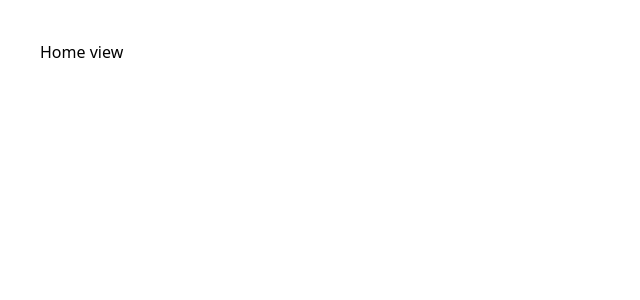
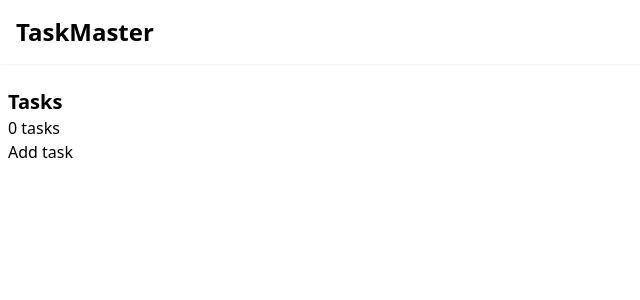
Before and after one commit to pa-bouly/TaskMaster, a Vue app: page / in a window 1280 px wide. Shown: the top 300 px of the page, without its empty margins (0-640 px from the left). Built offline with nearby package versions, Linux system fonts and the light colour scheme.

Commit message:
feat(tasksStore): init tasksStore & show basic tasks list

```diff
--- a/src/App.vue
+++ b/src/App.vue
@@ -1,8 +1,10 @@
 <script setup lang="ts">
 import { RouterView } from 'vue-router'
+import PageHeader from '@/components/PageHeader.vue'
 </script>
 
 <template>
+  <PageHeader />
   <RouterView />
 </template>
 
--- a/src/assets/main.css
+++ b/src/assets/main.css
@@ -12,7 +12,3 @@ body {
 #app {
   @apply h-full;
 }
-
-main {
-  @apply h-full;
-}
--- /dev/null
+++ b/src/components/PageHeader.vue
@@ -0,0 +1,7 @@
+<script setup lang="ts"></script>
+
+<template>
+  <header class="flex items-center justify-between p-4 bg-white shadow-sm sticky top-0">
+    <h1 class="text-2xl font-semibold">TaskMaster</h1>
+  </header>
+</template>
--- /dev/null
+++ b/src/components/TaskItem.vue
@@ -0,0 +1,16 @@
+<script setup lang="ts">
+import type { Task } from '@/stores/tasks'
+
+defineProps<{
+  task: Task
+}>()
+</script>
+
+<template>
+  <div class="border p-2">
+    <h2>Task id: {{ task.id }}</h2>
+    <p>{{ task.title }}</p>
+
+    <p>{{ task.description }}</p>
+  </div>
+</template>
--- /dev/null
+++ b/src/components/TasksList.vue
@@ -0,0 +1,14 @@
+<script setup lang="ts">
+import TaskItem from '@/components/TaskItem.vue'
+import type { Task } from '@/stores/tasks'
+
+defineProps<{
+  tasks: Task[]
+}>()
+</script>
+
+<template>
+  <div class="flex flex-col space-y-2">
+    <TaskItem v-for="task in tasks" :key="task.id" :task="task" />
+  </div>
+</template>
--- a/src/stores/counter.ts
+++ /dev/null
@@ -1,12 +0,0 @@
-import { ref, computed } from 'vue'
-import { defineStore } from 'pinia'
-
-export const useCounterStore = defineStore('counter', () => {
-  const count = ref(0)
-  const doubleCount = computed(() => count.value * 2)
-  function increment() {
-    count.value++
-  }
-
-  return { count, doubleCount, increment }
-})
--- /dev/null
+++ b/src/stores/tasks.ts
@@ -0,0 +1,38 @@
+import { ref, computed } from 'vue'
+import { defineStore } from 'pinia'
+
+export interface Task {
+  id: number
+  title: string
+  description?: string
+  dueDate?: Date
+  isCompleted: boolean
+}
+
+export const useTasksStore = defineStore('tasks', () => {
+  const tasks = ref<Task[]>([])
+
+  const addTask = (title: string) => {
+    tasks.value.push({
+      id: tasks.value.length + 1,
+      title,
+      isCompleted: false
+    })
+  }
+
+  const removeTask = (id: number) => {
+    const index = tasks.value.findIndex((task) => task.id === id)
+    tasks.value.splice(index, 1)
+  }
+
+  const completedTasks = computed(() => {
+    return tasks.value.filter((task) => task.isCompleted)
+  })
+
+  return {
+    tasks,
+    addTask,
+    removeTask,
+    completedTasks
+  }
+})
--- a/src/views/HomeView.vue
+++ b/src/views/HomeView.vue
@@ -1,7 +1,24 @@
-<script setup lang="ts"></script>
+<script setup lang="ts">
+import { useTasksStore } from '@/stores/tasks'
+import TasksList from '@/components/TasksList.vue'
+const store = useTasksStore()
+
+const onAddTask = () => {
+  store.addTask('new task')
+}
+
+console.log('store.tasks', store.tasks)
+</script>
 
 <template>
-  <main class="p-10">
-    <div>Home view</div>
+  <main class="">
+    <div class="container mx-auto py-4 px-2 mt-2">
+      <h1 class="text-xl font-bold">Tasks</h1>
+      <p>{{ store.tasks.length }} tasks</p>
+
+      <button @click="onAddTask">Add task</button>
+
+      <TasksList :tasks="store.tasks" />
+    </div>
   </main>
 </template>
```
